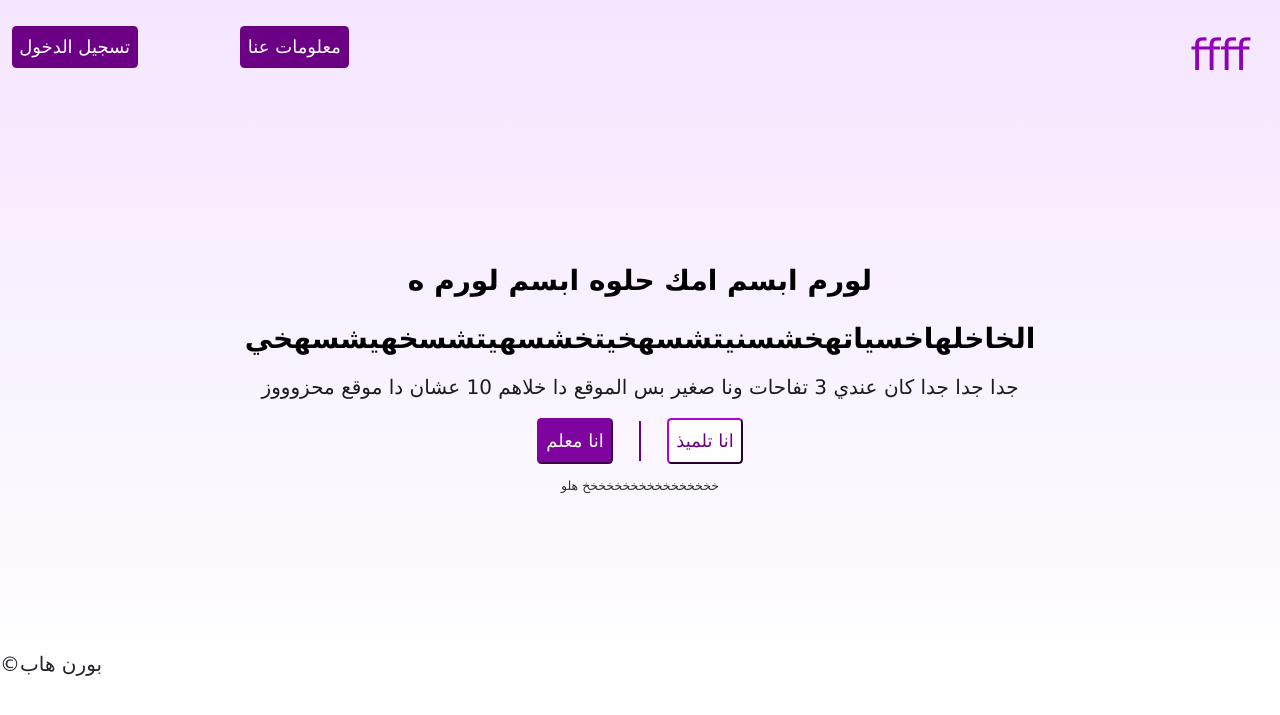
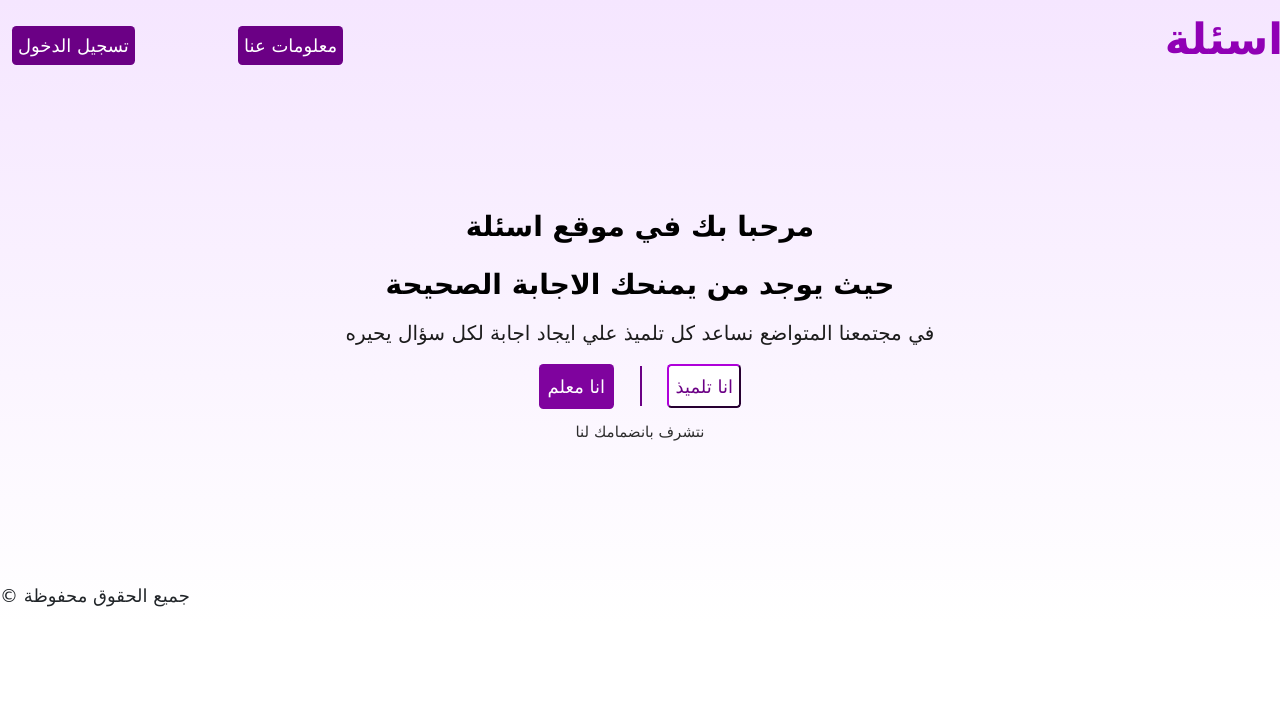
Before and after one commit to kasdo770/AskMe, a Flask app: page /home in a window 1280 px wide. Shown: the top 715 px of the page. Run offline with Flask 2, Linux system fonts and the light colour scheme; some libraries are stand-ins or nearby versions.

Commit message:
attempt no.312 of fixing home and main
please work for god sake

```diff
--- a/website/templates/homepage.html
+++ b/website/templates/homepage.html
@@ -31,7 +31,6 @@
     .cntrline{
         border-left: 2px solid #6B0085;
         height: 50px;
-
     }
 
 
@@ -62,9 +61,9 @@
         font-size: 18px;
         background-color: #7f039e;
         color: white;
-        border-color: #7f039e;
+        border:none;
         border-radius: 0.25em;
-        padding: 0.6%;
+        padding: 0.7%;
      }
      #join{
         font-size: 18px;
@@ -89,7 +88,7 @@
         color: #6B0085 ;
         border-color: #6B0085;
         border-radius: 0.25em;
-        padding: 0.6%;
+        padding: 0.5%;
      }
 
      #sign:hover{
@@ -113,7 +112,7 @@
         background-color: #6a0085cb;
     }
     #student:hover{
-        background-color: #cacacacb;
+        background-color: #e6e6e6cb;
     }
 
     #teacher:active{
@@ -123,7 +122,7 @@
         background-color: #5c0272;
     }
     #student:active{
-        background-color: #b166b1;
+        background-color: #c0c0c0cb;
     }
 
     .centerflexbtns{
@@ -186,6 +185,7 @@
 
          #teacher{
             font-size: 14px;
+            padding: 0.95%;
          }
 
          #join{
@@ -208,10 +208,10 @@
          }
 
          .nav #logo{
-            margin-top: -8%;
+            margin-top: -7%;
             color: #9000b5;
             margin-left: 82%;
-            font-size: 35px;
+            font-size: 30px;
             margin-bottom: 16%;
          }
 
@@ -307,13 +307,13 @@
 
         #sign{
             font-size: 18px;
-            padding: 0.6%;
+            padding: 0.5%;
             margin-top: 2%;
          }
 
          #aboutus{
             font-size: 18px;
-            padding: 0.6%;
+            padding: 0.5%;
             margin-top: 2%;
             margin-left: 2%;
          }
@@ -338,22 +338,25 @@
          }
 
          #footer{
-            margin-top: 12%;
-            font-size: 20px;
+            margin-top: 10.8%;
+            font-size: 18px;
          }
 
          .nav #logo{
-            margin-top: -3%;
+            margin-top: -4%;
             color: #9000b5;
-            margin-left: 93%;
+            margin-left: 91%;
             font-size: 43px;
 
          }
 
          .centerparent{
-             margin-top: 6%;
+             margin-top: -3%;
          }
 
+         #wordundrbtn{
+             font-size: 15px;
+         }
         }
 
     /*ipad Screen*/
@@ -427,7 +430,7 @@
     <div class="nav">
         <button id="sign" onclick="window.location.href = 'http://127.0.0.1:5000/login'"> تسجيل الدخول</button>
         <button id="aboutus" onclick="window.location.href = 'google.com'"> معلومات عنا</button>
-        <h1 id="logo">ffff</h1>
+        <h1 id="logo"><b>اسئلة</b></h1>
     </div>
 </div>
 
@@ -438,12 +441,12 @@
 <div class="centerparent">
 
     <div class="center">
-        <h1 id="centerh1"> <b> لورم ابسم امك حلوه ابسم لورم ه</b></h1>
-        <h1 id="centerh2"><b>الخاخلهاخسياتهخشسنيتشسهخيتخشسهيتشسخهيشسهخي</b></h1>
-        <p id="centerp">جدا جدا جدا كان عندي 3 تفاحات ونا صغير بس الموقع دا خلاهم 10 عشان دا موقع محزوووز</p>
+        <h1 id="centerh1"> <b>مرحبا بك في موقع اسئلة</b></h1>
+        <h1 id="centerh2"><b>حيث يوجد من يمنحك الاجابة الصحيحة</b></h1>
+        <p id="centerp">في مجتمعنا المتواضع نساعد كل تلميذ علي ايجاد اجابة لكل سؤال يحيره</p>
         {%if current_user.is_authenticated%}
         <div class="centerflexbtns">
-            <button id="join" onclick="window.location.href = 'http://127.0.0.1:5000/mainpage'">انضم لنا</button>
+            <button id="join" onclick="window.location.href = 'http://127.0.0.1:5000/mainpage'">ابدأ الآن</button>
         </div>
         {%else%}
         <div class="centerflexbtns">
@@ -453,10 +456,10 @@
         </div>
         {%endif%}
 
-        <p id="wordundrbtn">خخخخخخخخخخخخخخخخخ هلو</p>
+        <p id="wordundrbtn">نتشرف بانضمامك لنا</p>
     </div>
 </div>
 
-<p id="footer">&copy;بورن هاب</p>
+<p id="footer">&copy; جميع الحقوق محفوظة</p>
 </body>
 {% endblock body %}
```
Also changed, not shown: website/templates/mainpage.html (+34 -44 lines).
